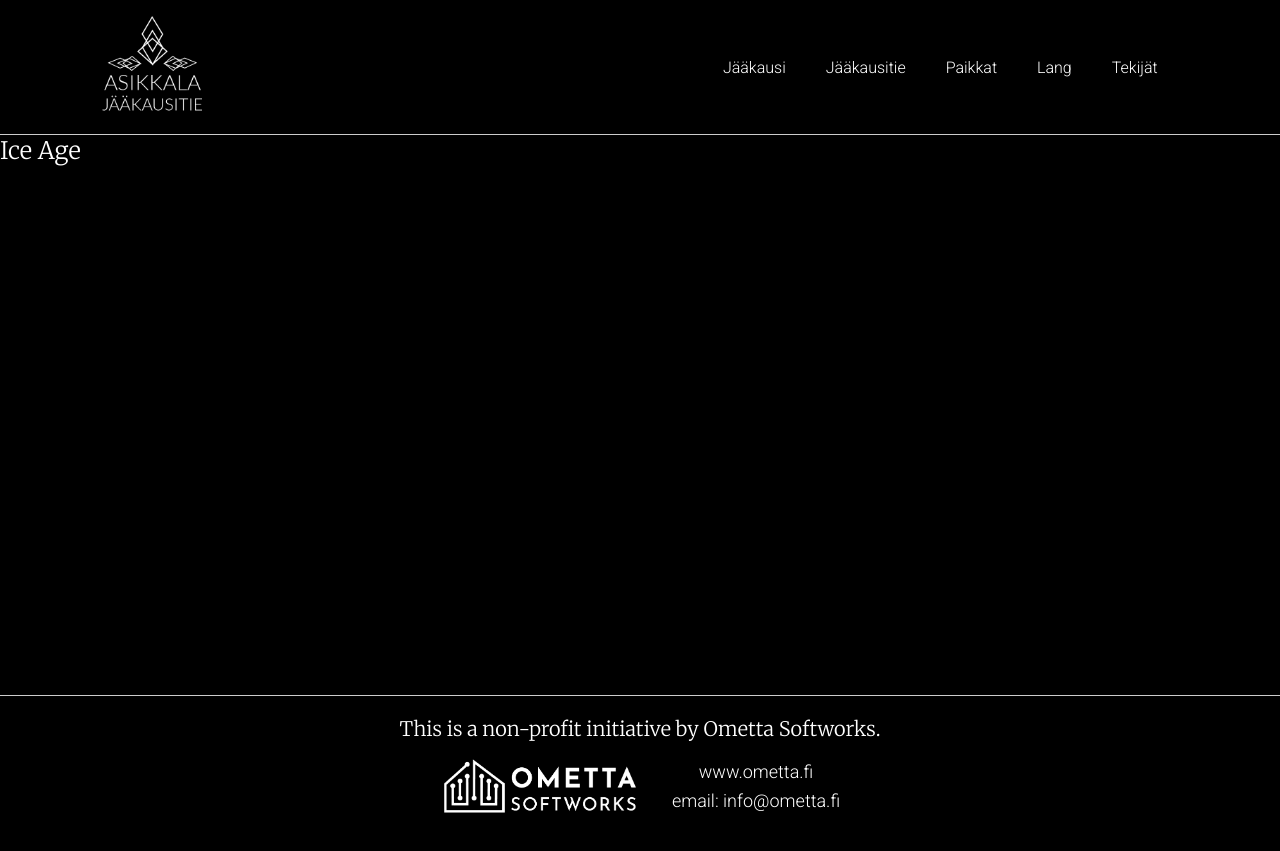
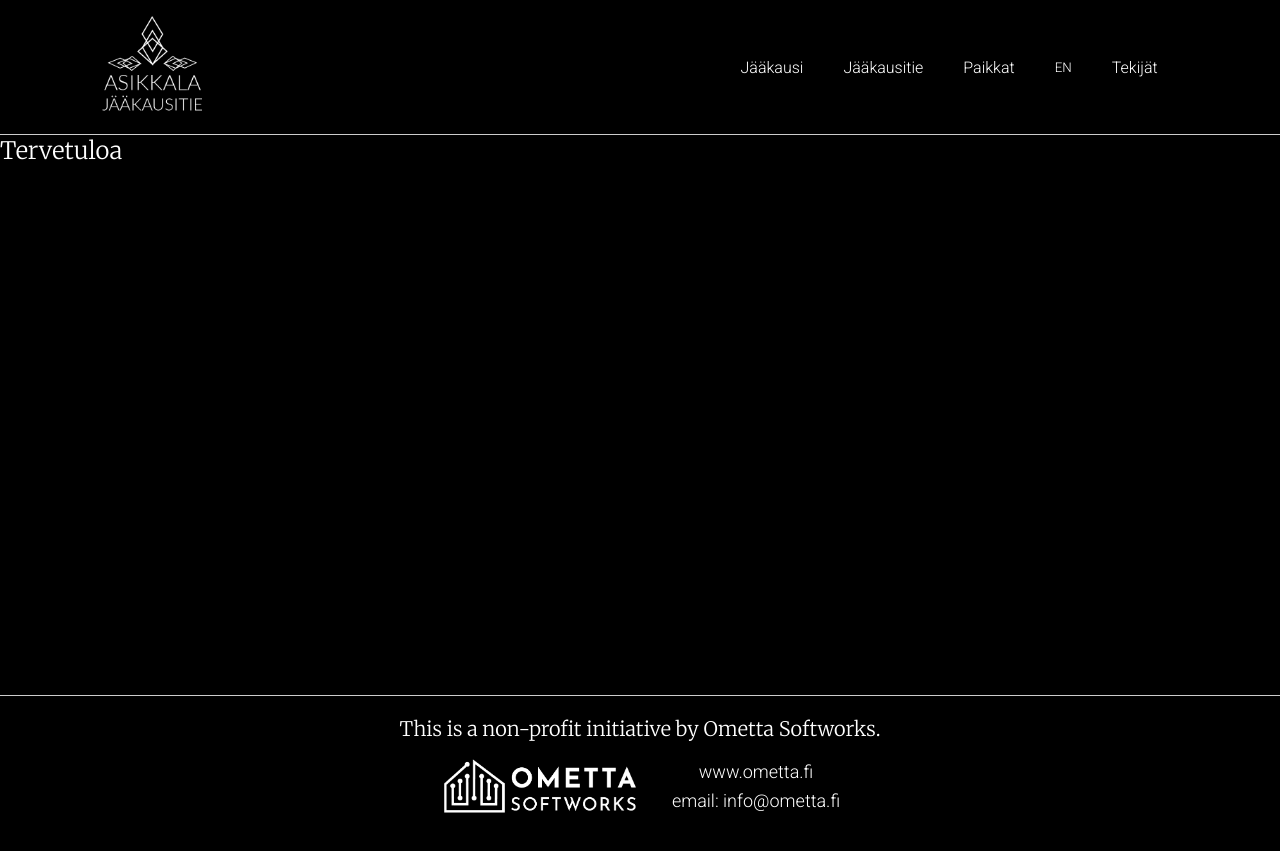
Before and after one commit to JustynaNeuvonen/JaakausitieAsikkala, a React (Vite) app: page /jaakausi in a window 1280 px wide. Built offline with nearby package versions, Linux system fonts and the light colour scheme.

Commit message:
Language change working

```diff
--- a/package.json
+++ b/package.json
@@ -10,8 +10,10 @@
     "preview": "vite preview"
   },
   "dependencies": {
+    "i18next": "^25.2.1",
     "react": "^19.1.0",
     "react-dom": "^19.1.0",
+    "react-i18next": "^15.5.2",
     "react-router-dom": "^7.6.0"
   },
   "devDependencies": {
--- a/src/App.jsx
+++ b/src/App.jsx
@@ -13,7 +13,7 @@ import Aurinkovuori from './pages/aurinkovuori/Aurinkovuori'
 import Syrjansupat from './pages/syrjansupat/Syrjansupat'
 import Pulkkilanharju from './pages/pulkkilanharju/Pulkkilanharju'
 import Kalkkinen from './pages/kalkkinen/Kalkkinen'
-
+import './i18next'
 
 const App = () => {
 
--- a/src/components/Navbar.jsx
+++ b/src/components/Navbar.jsx
@@ -3,6 +3,7 @@ import logo from '../assets/logo.png'
 import menu_icon from '../assets/menu_icon.png'
 import { Link } from 'react-router-dom'
 import Dropdown from '../components/Dropdown'
+import { useTranslation } from 'react-i18next';
 
 
 const Navbar = () => {
@@ -23,6 +24,12 @@ const Navbar = () => {
     mobileMenu ? setMobileMen(false) : setMobileMen(true);
   }
 
+  const { i18n } = useTranslation();
+
+const toggleLanguage = () => {
+  const newLang = i18n.language === 'en' ? 'fi' : 'en';
+  i18n.changeLanguage(newLang);
+};
 
   return (
     <div className='navbar'>
@@ -49,7 +56,11 @@ const Navbar = () => {
           {/* Show dropdown if open or on desktop hover */}
           {(dropdownOpen || window.innerWidth > 750) && <Dropdown />}
         </li>
-        <li>Lang</li>
+        <li>
+        <button onClick={toggleLanguage} style={{ background: 'none', border: 'none', cursor: 'pointer', color: 'inherit' }}>
+          {i18n.language === 'en' ? 'FI' : 'EN'}
+        </button>
+        </li>
         <li><Link to='/tekijat'>Tekijät</Link></li>
       </ul>
 
--- /dev/null
+++ b/src/i18next.js
@@ -0,0 +1,18 @@
+import i18n from 'i18next';
+import { initReactI18next } from 'react-i18next';
+import en from './lang/en.json';
+import fi from './lang/fi.json';
+
+i18n.use(initReactI18next).init({
+  resources: {
+    en: { translation: en },
+    fi: { translation: fi },
+  },
+  lng: 'fi', // domyślny język
+  fallbackLng: 'en',
+  interpolation: {
+    escapeValue: false,
+  },
+});
+
+export default i18n;
--- /dev/null
+++ b/src/lang/en.json
@@ -0,0 +1,5 @@
+{
+         "welcome": "Welcome",
+            "map": "Map",
+            "credits": "Credits"
+      }
--- /dev/null
+++ b/src/lang/fi.json
@@ -0,0 +1,5 @@
+{
+        "welcome": "Tervetuloa",
+        "map": "Kartta",
+        "credits": "Tekijät"
+      }
--- a/src/pages/jaakausi/Jaakausi.jsx
+++ b/src/pages/jaakausi/Jaakausi.jsx
@@ -1,11 +1,14 @@
-import React from 'react'
+import React from 'react';
+import { useTranslation } from 'react-i18next';
 
 const Jaakausi = () => {
+  const { t } = useTranslation();
+
   return (
-    <div>
-      <h1> Ice Age</h1>
-    </div>
-  )
-}
+<div>
+<h1>{t('welcome')}</h1>
+</div>
+  );
+};
 
-export default Jaakausi
+export default Jaakausi;
```
Also changed, not shown: src/assets/language.png (added), 1 other file (tests, documents, lock files or other folders).
